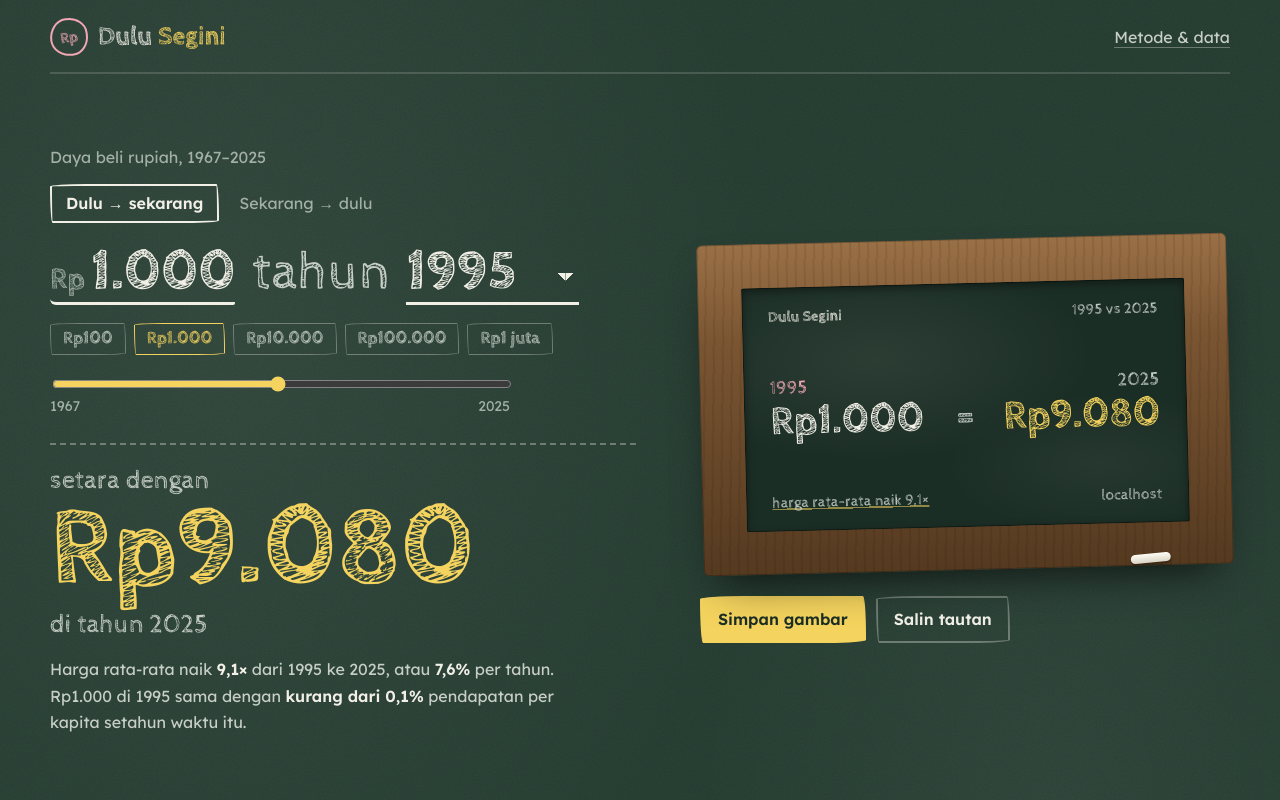
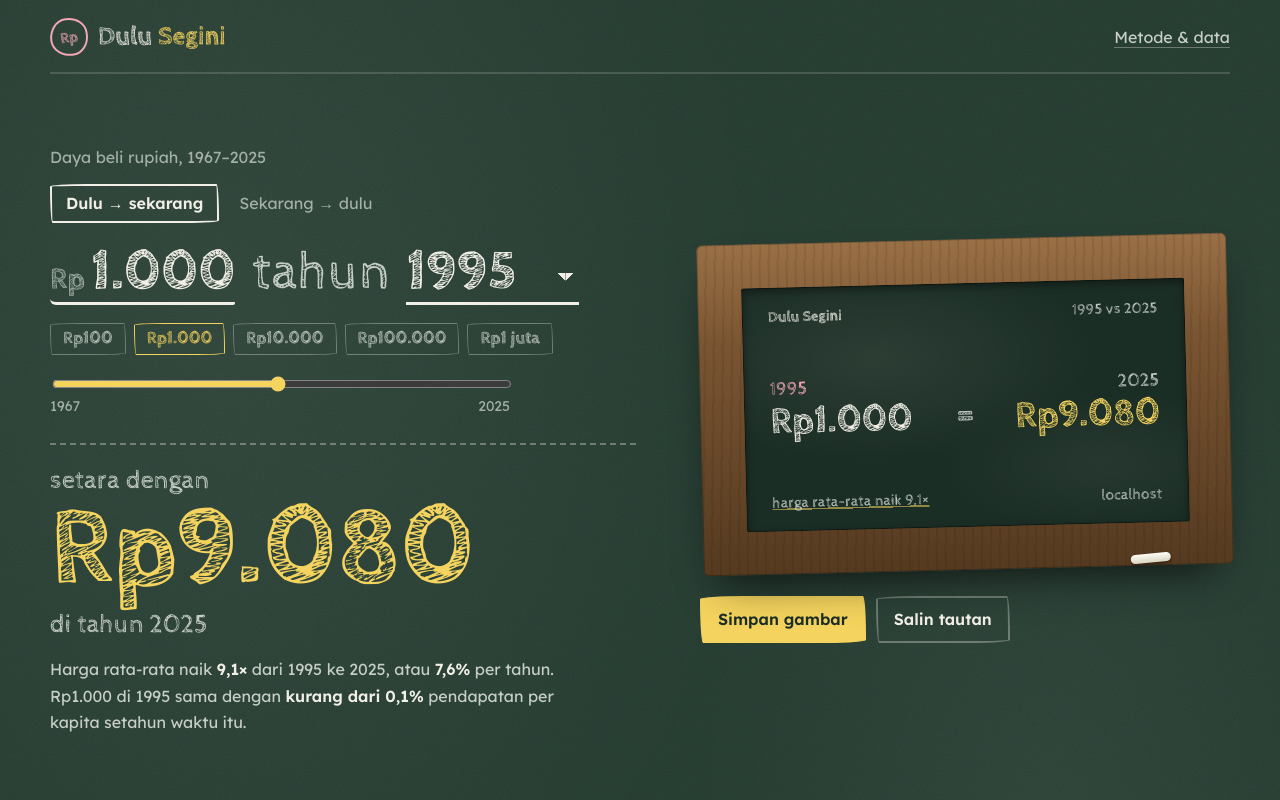
Before and after one commit to Reverseflash45/dulu-segini, a website built with Vite: page index.html in a window 1280 px wide. Shown: the top 800 px of the page. Built offline with nearby package versions, Linux system fonts and the light colour scheme; files whose address does not match are found by name.

Commit message:
Angka di kartu papan tulis mengecil sesuai panjangnya supaya tidak patah baris

```diff
--- a/src/gaya.css
+++ b/src/gaya.css
@@ -421,9 +421,11 @@ main,
 }
 .lembar-nilai {
   margin-top: 1.2cqw;
-  font: 700 9cqw/0.95 var(--huruf-kapur);
+  /* tiap kolom ~35cqw; satu huruf kapur ~0,6em, jadi ukuran mengikuti jumlah huruf (--n diisi skrip) */
+  font: 700 min(9cqw, calc(35cqw / (var(--n, 7) * 0.6))) / 0.95 var(--huruf-kapur);
   overflow-wrap: anywhere;
 }
+
 .lembar-sisi.kanan .lembar-nilai {
   color: var(--kuning);
 }
--- a/src/main.ts
+++ b/src/main.ts
@@ -131,6 +131,9 @@ function render() {
   isi("[data-kiri-nilai]", rupiahRingkas(awal));
   isi("[data-kanan-tahun]", String(TAHUN_AKHIR));
   isi("[data-kanan-nilai]", rupiahRingkas(sekarang));
+  // Angka panjang (Rp249.819) diperkecil supaya tetap satu baris di kolomnya.
+  $("#lembar").style.setProperty("--n", String(Math.max(rupiahRingkas(awal).length, rupiahRingkas(sekarang).length)));
+
   isi("[data-seri]", `${tahun} vs ${TAHUN_AKHIR}`);
   isi("[data-lembar-catatan]", `harga rata-rata naik ${kali(r.kelipatan)}`);
 
```
